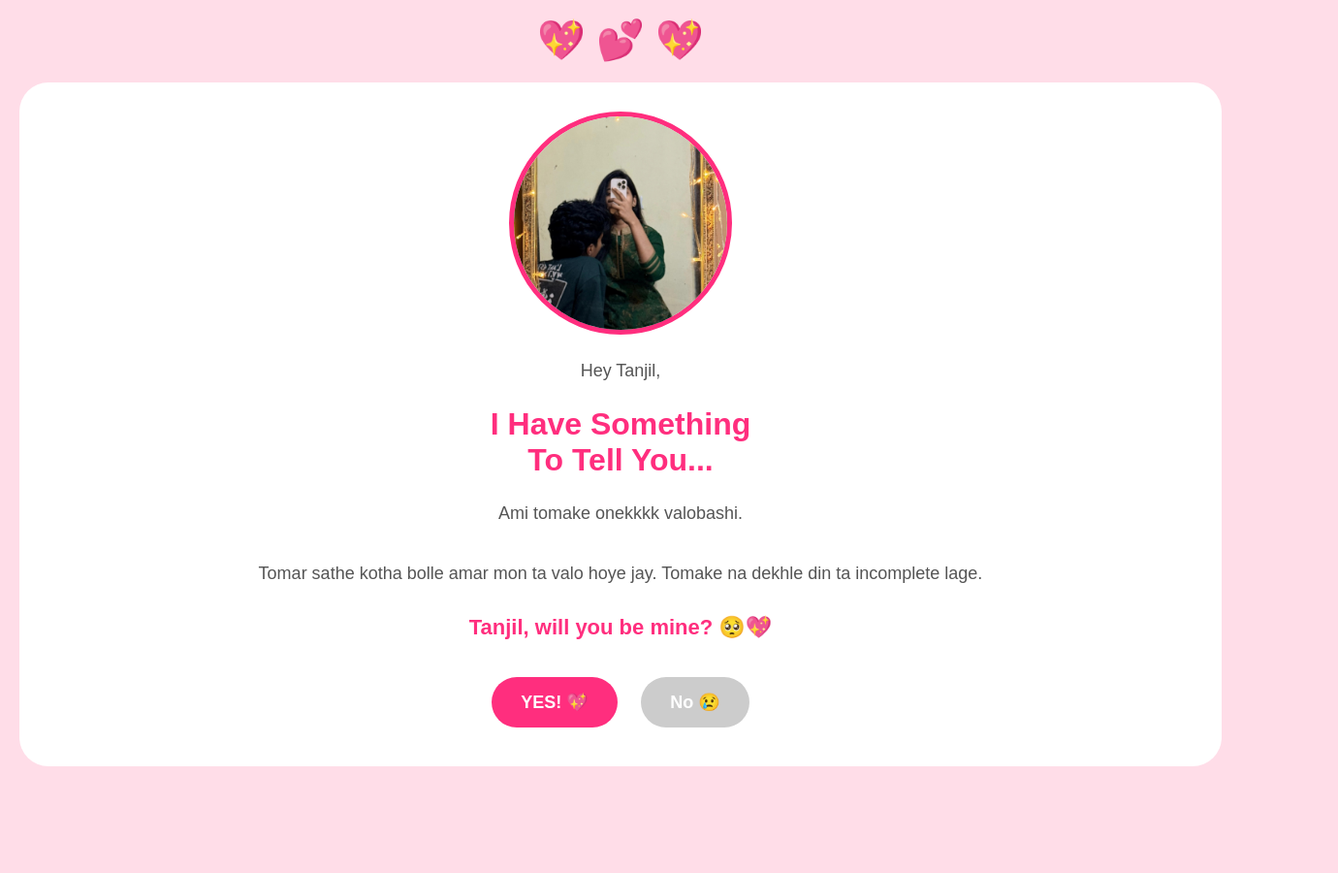
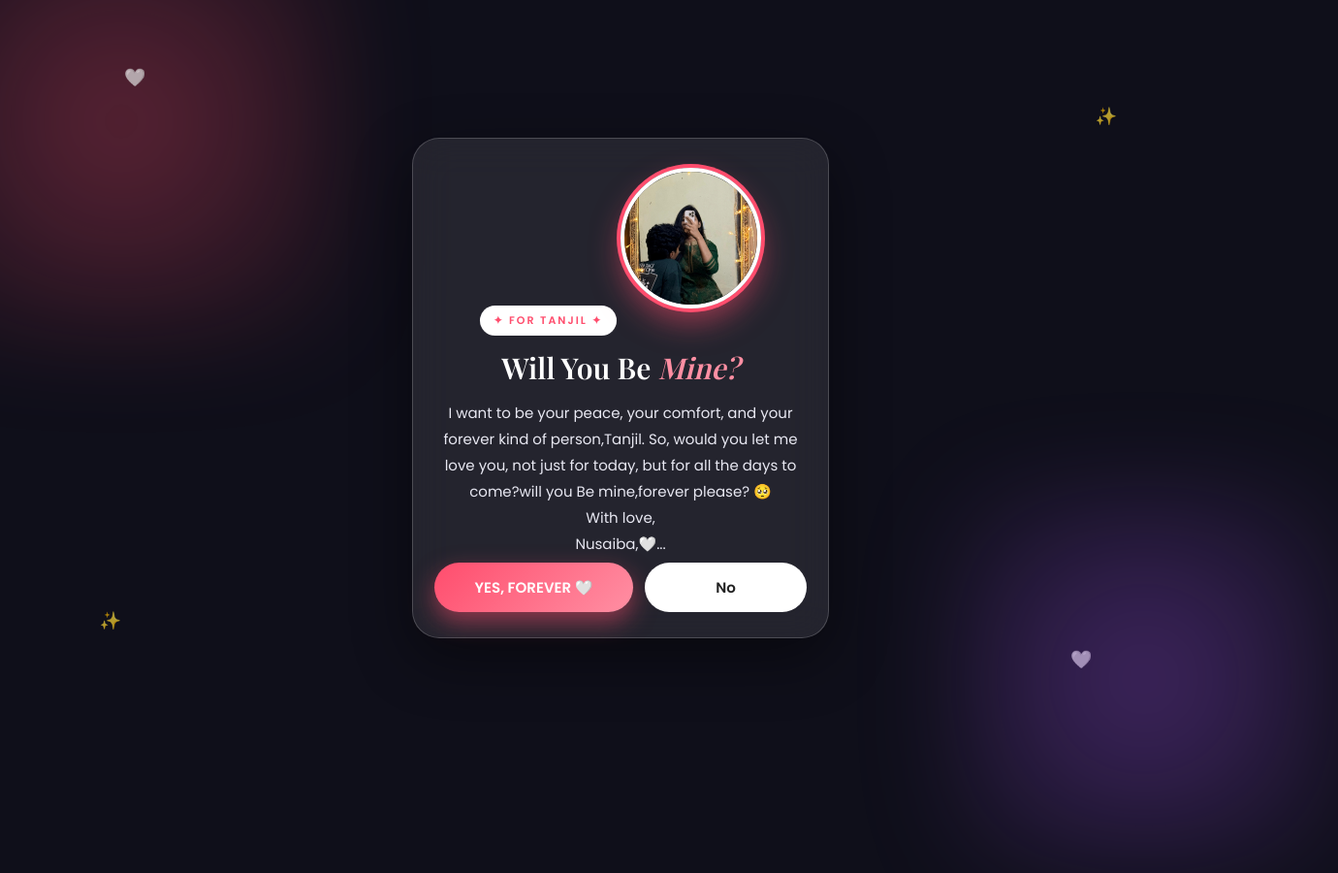
Before and after one commit to nusaibanuzhat04-bit/valobashi-tanjil, a plain HTML site: page index.html in a window 1280 px wide. Shown: the whole page at 97% size, 1380 px wide, since content can reach past the window. Before the commit the page ends 810 px from the top, so only its background shows below. Drawn offline with nearby package versions, Linux system fonts and the light colour scheme; a web font is replaced by a local one.

Commit message:
Update index.html

```diff
--- a/index.html
+++ b/index.html
@@ -1,32 +1,79 @@
 <!DOCTYPE html>
-<html>
+<html lang="en">
 <head>
-<meta name="viewport" content="width=device-width, initial-scale=1">
-<title>For Tanjil 💖</title>
+<meta charset="UTF-8">
+<meta name="viewport" content="width=device-width, initial-scale=1.0">
+<title>For Tanjil 🤍</title>
+<link href="https://fonts.googleapis.com/css2?family=Playfair+Display:ital,wght@0,600;1,600&family=Poppins:wght@300;400;500;600&display=swap" rel="stylesheet">
 <style>
-body{margin:0;background:#ffdde8;font-family:Arial;text-align:center}
-.card{background:white;border-radius:30px;margin:20px;padding:30px 20px}
-h1{color:#ff2e7e;font-size:32px}
-p{font-size:18px;line-height:1.7;color:#555}
-.btn{background:#ff2e7e;color:white;padding:15px 30px;border-radius:30px;border:none;font-size:18px;font-weight:bold;margin:10px}
-#ans{font-size:24px;color:#ff2e7e;font-weight:bold;margin-top:20px;display:none}
+*{margin:0;padding:0;box-sizing:border-box}
+body{font-family:'Poppins',sans-serif;background:#0f0f1a;color:#fff;min-height:100vh;display:flex;align-items:center;justify-content:center;padding:18px;overflow:hidden;position:relative}
+body::before{content:'';position:absolute;width:450px;height:450px;background:radial-gradient(circle,#ff4d6d55,transparent);top:-100px;left:-100px;filter:blur(50px)}
+body::after{content:'';position:absolute;width:400px;height:400px;background:radial-gradient(circle,#a855f755,transparent);bottom:-100px;right:-100px;filter:blur(50px)}
+.card{position:relative;z-index:2;background:rgba(255,255,255,0.09);backdrop-filter:blur(20px);border:1px solid rgba(255,255,255,0.18);border-radius:28px;padding:26px 22px;max-width:430px;width:100%;text-align:center;box-shadow:0 20px 60px rgba(0,0,0,0.45)}
+.badge{display:inline-block;background:#fff;color:#ff4d6d;font-size:11px;letter-spacing:2px;padding:7px 14px;border-radius:100px;font-weight:600;margin-bottom:16px}
+img{width:145px;height:145px;object-fit:cover;border-radius:50%;border:4px solid #fff;box-shadow:0 0 0 4px #ff4d6d,0 15px 30px rgba(255,77,109,.5);margin:4px 0 16px}
+h1{font-family:'Playfair Display',serif;font-size:30px;line-height:1.15}
+h1 i{color:#ff8fa3}
+.main-text{font-size:15px;line-height:1.8;color:#e8e8f2;margin:16px 0 6px;white-space:pre-line}
+.sign{font-family:'Playfair Display',serif;font-size:18px;margin:10px 0 20px;color:#fff}
+.btns{display:flex;gap:12px;justify-content:center}
+button{border:none;cursor:pointer;padding:14px 20px;border-radius:100px;font-family:'Poppins';font-weight:600;font-size:15px;transition:.3s}
+#yes{background:linear-gradient(135deg,#ff4d6d,#ff8fa3);color:#fff;box-shadow:0 10px 25px rgba(255,77,109,.5);flex:1.3}
+#no{background:#fff;color:#222;flex:1}
+#msg{display:none;margin-top:18px;background:#fff;color:#111;padding:18px;border-radius:18px;font-size:14px;line-height:1.7}
+#msg h2{font-family:'Playfair Display';font-size:23px;color:#ff4d6d}
+.heart{position:absolute;font-size:18px;animation:float 4s infinite;opacity:.7}
+@keyframes float{0%{transform:translateY(0)}50%{transform:translateY(-18px)}100%{transform:translateY(0)}}
 </style>
 </head>
 <body>
-<br><div style="font-size:40px">💖 💕 💖</div>
+<span class="heart" style="top:10%;left:10%">🤍</span>
+<span class="heart" style="top:80%;left:8%">✨</span>
+<span class="heart" style="top:15%;right:10%">✨</span>
+<span class="heart" style="top:85%;right:12%">🤍</span>
+
 <div class="card">
-<img src="IMG_20260917_235135.jpg" style="width:220px;height:220px;border-radius:50%;object-fit:cover;border:5px solid #ff2e7e;">
-<p>Hey Tanjil,</p>
-<h1>I Have Something<br>To Tell You...</h1>
-<p>Ami tomake onekkkk valobashi.<br><br>Tomar sathe kotha bolle amar mon ta valo hoye jay. Tomake na dekhle din ta incomplete lage.</p>
-<p style="font-size:22px;color:#ff2e7e;font-weight:bold">Tanjil, will you be mine? 🥺💖</p>
-<button class="btn" onclick="yes()">YES! 💖</button>
-<button class="btn" id="noBtn" onclick="no()" style="background:#ccc">No 😢</button>
-<div id="ans">Yeeeyyy! 😍💍<br>Ami jantam tumi YES bolba!<br>Love you sooo much Tanjil 💖<br><br>- Nusaiba</div>
+<div class="badge">✦ FOR TANJIL ✦</div>
+<img src="IMG_20260917_235135.jpg">
+<h1>Will You Be <i>Mine?</i></h1>
+
+<p class="main-text">I want to be your peace, your comfort, and your forever kind of person,Tanjil. So, would you let me love you, not just for today, but for all the days to come?will you Be mine,forever please? 🥺
+With love,
+Nusaiba,🤍...</p>
+
+<div class="btns">
+<button id="yes" onclick="yesClick()">YES, FOREVER 🤍</button>
+<button id="no" onclick="noClick()">No</button>
 </div>
+
+<div id="msg">
+<h2>I Knew It! 🥹🤍</h2>
+You just made me the happiest girl in the world.<br><b>I love you so much, Tanjil!</b><br><br>— Nusaiba
+</div>
+</div>
+
 <script>
-function yes(){document.getElementById('ans').style.display='block';alert('Tanjil + Nusaiba = Forever 💖');}
-function no(){var b=document.getElementById('noBtn');b.innerText='Are you sure? 🥺';setTimeout(function(){b.innerText='Tumi parba na No bolte! 😜💖';b.style.background='#ff2e7e';b.style.color='white';},1000);}
+let n=0;
+function noClick(){
+  n++;
+  let btn=document.getElementById('no');
+  let msgs=["Are you sure? 🥺","Really? 🥺","Think again!","No is not an option 😭","Please? 🥹"];
+  btn.innerText=msgs[Math.min(n,msgs.length-1)];
+  btn.style.transform=`translate(${Math.random()*30-15}px, ${Math.random()*15-7}px)`;
+  document.getElementById('yes').style.transform=`scale(${1+n*0.08})`;
+}
+function yesClick(){
+  document.getElementById('msg').style.display='block';
+  document.querySelector('.btns').style.display='none';
+  for(let i=0;i<35;i++){
+    let s=document.createElement('div');
+    s.innerText=['🤍','✨','💖','🌸'][Math.floor(Math.random()*4)];
+    s.style.position='fixed';s.style.left=Math.random()*100+'vw';s.style.top='-20px';s.style.fontSize='22px';s.style.zIndex=99;
+    document.body.appendChild(s);
+    s.animate([{transform:'translateY(0)'},{transform:'translateY(110vh) rotate(360deg)'}],{duration:2000+Math.random()*2000});
+  }
+}
 </script>
 </body>
-  </html>
+</html>
```
